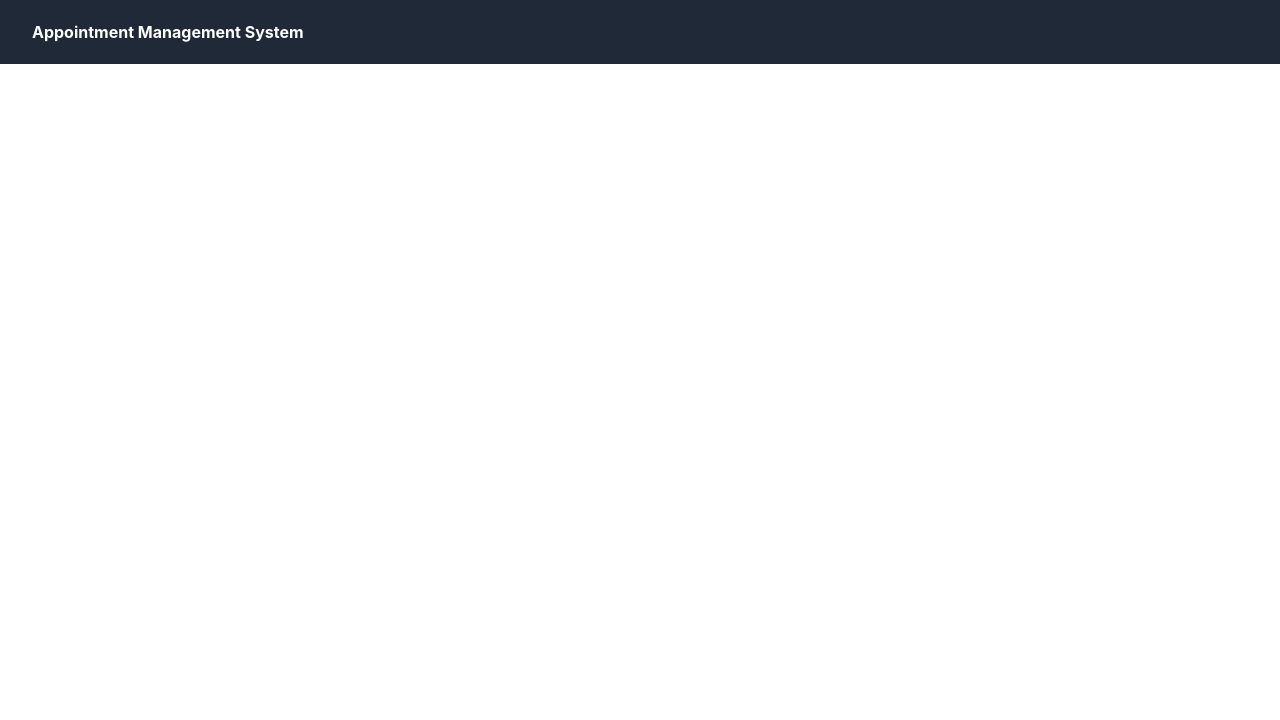
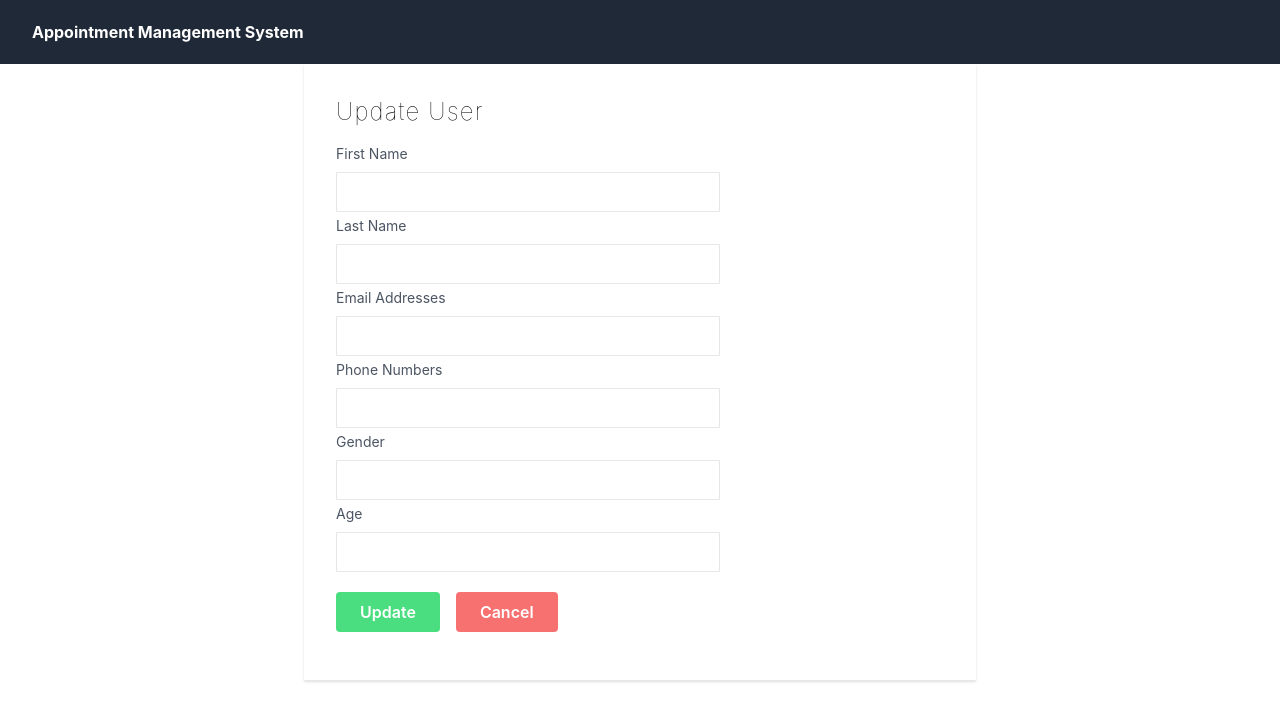
Before and after one commit to sunishaarora/appointment-system-ui, a React (Create React App) app: page /editUser/1/1 in a window 1280 px wide. Shown: the top 720 px of the page. Built offline with nearby package versions, Linux system fonts and the light colour scheme.

Commit message:
created user interface for users

```diff
--- a/src/App.js
+++ b/src/App.js
@@ -3,6 +3,7 @@ import "./App.css";
 import AddUser from "./components/AddUser";
 import UserList from "./components/UserList";
 import Navbar from "./components/Navbar";
+import UpdateUser from "./components/UpdateUser";
 
 function App() {
   return (
@@ -14,6 +15,7 @@ function App() {
           <Route path="/" element={<UserList />}></Route>
           <Route path="/userList" element={<UserList />} />
           <Route path="/addUser" element={<AddUser />} />
+          <Route path="/editUser/:firstName/:lastName" element={<UpdateUser />} />
         </Routes>
       </BrowserRouter>
 
--- /dev/null
+++ b/src/components/UpdateUser.js
@@ -0,0 +1,147 @@
+import React, { useEffect, useState } from "react";
+import { useNavigate, useParams } from "react-router-dom";
+import UserService from "../services/UserService";
+
+const UpdateUser = () => {
+  const { userId } = useParams();
+  const navigate = useNavigate();
+  const [user, setUser] = useState({
+    userId: userId,
+    firstName: "",
+    lastName: "",
+    emailAddresses: "",
+    phoneNumbers: "",
+    gender: "",
+    age: "",
+  });
+
+  const handleChange = (e) => {
+    const { name, value } = e.target;
+    setUser((prevUser) => ({
+      ...prevUser,
+      [name]: value,
+    }));
+  };
+
+
+  useEffect(() => {
+    const fetchData = async () => {
+      try {
+        const response = await UserService.getUserById(userId);
+        setUser(response.data);
+      } catch (error) {
+        console.log(error);
+      }
+    };
+    fetchData();
+  }, [userId]);
+
+  const updateUser = (e) => {
+    e.preventDefault();
+    UserService.updateUser(user.userId, user) // Pass the userId and user object
+      .then((response) => {
+        navigate("/userList");
+      })
+      .catch((error) => {
+        console.log(error);
+      });
+  };
+
+
+  return (
+    <div className="flex max-w-2xl mx-auto shadow border-b">
+      <div className="px-8 py-8">
+        <div className="font-thin text-2xl tracking-wider">
+          <h1>Update User</h1>
+        </div>
+        <div className="items-center justify-center h-14 w-full my-4">
+          <label className="block text-gray-600 text-sm font-normal">
+            First Name
+          </label>
+          <input
+            type="text"
+            name="firstName"
+            value={user.firstName}
+            onChange={handleChange}
+            className="h-10 w-96 border mt-2 px-2 py-2"
+          />
+        </div>
+        <div className="items-center justify-center h-14 w-full my-4">
+          <label className="block text-gray-600 text-sm font-normal">
+            Last Name
+          </label>
+          <input
+            type="text"
+            name="lastName"
+            value={user.lastName}
+            onChange={handleChange}
+            className="h-10 w-96 border mt-2 px-2 py-2"
+          />
+        </div>
+        <div className="items-center justify-center h-14 w-full my-4">
+          <label className="block text-gray-600 text-sm font-normal">
+            Email Addresses
+          </label>
+          <input
+            type="email"
+            name="emailAddresses"
+            value={user.emailAddresses}
+            onChange={handleChange}
+            className="h-10 w-96 border mt-2 px-2 py-2"
+          />
+        </div>
+        <div className="items-center justify-center h-14 w-full my-4">
+          <label className="block text-gray-600 text-sm font-normal">
+            Phone Numbers
+          </label>
+          <input
+            type="text"
+            name="phoneNumbers"
+            value={user.phoneNumbers}
+            onChange={handleChange}
+            className="h-10 w-96 border mt-2 px-2 py-2"
+          />
+        </div>
+        <div className="items-center justify-center h-14 w-full my-4">
+          <label className="block text-gray-600 text-sm font-normal">
+            Gender
+          </label>
+          <input
+            type="text"
+            name="gender"
+            value={user.gender}
+            onChange={handleChange}
+            className="h-10 w-96 border mt-2 px-2 py-2"
+          />
+        </div>
+        <div className="items-center justify-center h-14 w-full my-4">
+          <label className="block text-gray-600 text-sm font-normal">Age</label>
+          <input
+            type="text"
+            name="age"
+            value={user.age}
+            onChange={handleChange}
+            className="h-10 w-96 border mt-2 px-2 py-2"
+          />
+        </div>
+
+        <div className="items-center justify-center h-14 w-full my-4 space-x-4 pt-4">
+          <button
+            onClick={updateUser}
+            className="rounded text-white font-semibold bg-green-400 hover:bg-green-700 py-2 px-6"
+          >
+            Update
+          </button>
+          <button
+            onClick={() => navigate("/userList")}
+            className="rounded text-white font-semibold bg-red-400 hover:bg-red-700 py-2 px-6"
+          >
+            Cancel
+          </button>
+        </div>
+      </div>
+    </div>
+  );
+};
+
+export default UpdateUser;
--- /dev/null
+++ b/src/components/User.js
@@ -0,0 +1,50 @@
+import React from "react";
+import { useNavigate } from "react-router-dom";
+
+const User = ({ user, deleteUser }) => {
+  const navigate = useNavigate();
+
+  const editUser = (e, firstName, lastName) => {
+    e.preventDefault();
+    navigate(`/editUser/${firstName}/${lastName}`);
+  };
+
+  return (
+    <tr>
+      <td className="text-left px-6 py-4 whitespace-nowrap">
+        <div className="text-sm text-gray-500">{user.firstName}</div>
+      </td>
+      <td className="text-left px-6 py-4 whitespace-nowrap">
+        <div className="text-sm text-gray-500">{user.lastName}</div>
+      </td>
+      <td className="text-left px-6 py-4 whitespace-nowrap">
+        <div className="text-sm text-gray-500">{user.emailAddresses}</div>
+      </td>
+      <td className="text-left px-6 py-4 whitespace-nowrap">
+        <div className="text-sm text-gray-500">{user.phoneNumbers}</div>
+      </td>
+      <td className="text-left px-6 py-4 whitespace-nowrap">
+        <div className="text-sm text-gray-500">{user.gender}</div>
+      </td>
+      <td className="text-left px-6 py-4 whitespace-nowrap">
+        <div className="text-sm text-gray-500">{user.age}</div>
+      </td>
+      <td className="text-right px-6 py-4 whitespace-nowrap font-medium text-sm">
+        <a
+          onClick={(e) => editUser(e, user.firstName, user.lastName)}
+          className="text-indigo-600 hover:text-indigo-800 px-4 hover:cursor-pointer"
+        >
+          Edit
+        </a>
+        <a
+          onClick={(e) => deleteUser(e, user.userId)}
+          className="text-indigo-600 hover:text-indigo-800 hover:cursor-pointer"
+        >
+          Delete
+        </a>
+      </td>
+    </tr>
+  );
+};
+
+export default User;
--- a/src/components/UserList.js
+++ b/src/components/UserList.js
@@ -1,6 +1,7 @@
 import React, { useEffect, useState } from "react";
 import { useNavigate } from "react-router-dom";
 import UserService from "../services/UserService";
+import User from "./User";
 
 function UserList() {
   const navigate = useNavigate();
@@ -21,6 +22,24 @@ function UserList() {
     };
     fetchData();
   }, []);
+
+  const deleteUser = (e, userId) => {
+    e.preventDefault();
+    UserService.deleteUser(userId)
+      .then(() => {
+        setUsers((prevUsers) =>
+          prevUsers.filter((user) => user.userId !== userId)
+        );
+      })
+      .catch((error) => {
+        console.log(error);
+      });
+  };
+
+  const editUser = (e, firstName, lastName) => {
+    e.preventDefault();
+    navigate(`/editUser/${firstName}/${lastName}`);
+  };
 
   return (
     <div className="container mx-auto my-8">
@@ -60,33 +79,22 @@ function UserList() {
               </th>
             </tr>
           </thead>
-          {!loading && (
+          {!loading && users.length > 0 ? (
             <tbody className="bg-white">
               {users.map((user) => (
-                <tr key={user.userId}>
-                  <td className="text-left px-6 py-4 whitespace-nowrap">
-                    <div className="text-sm text-gray-500">{user.firstName}</div>
-                  </td>
-                  <td className="text-left px-6 py-4 whitespace-nowrap">
-                    <div className="text-sm text-gray-500">{user.lastName}</div>
-                  </td>
-                  <td className="text-left px-6 py-4 whitespace-nowrap">
-                    <div className="text-sm text-gray-500">{user.emailAddresses}</div>
-                  </td>
-                  <td className="text-left px-6 py-4 whitespace-nowrap">
-                    <div className="text-sm text-gray-500">{user.phoneNumbers}</div>
-                  </td>
-                  <td className="text-left px-6 py-4 whitespace-nowrap">
-                    <div className="text-sm text-gray-500">{user.gender}</div>
-                  </td>
-                  <td className="text-left px-6 py-4 whitespace-nowrap">
-                    <div className="text-sm text-gray-500">{user.age}</div>
-                  </td>
-                  <td className="text-right px-6 py-4 whitespace-nowrap">
-                    {/* Add actions for edit and delete */}
-                  </td>
-                </tr>
+                <User
+                  user={user}
+                  deleteUser={deleteUser}
+                  editUser={editUser} // Add the editUser prop
+                  key={user.userId}
+                />
               ))}
+            </tbody>
+          ) : (
+            <tbody>
+              <tr>
+                <td colSpan="7">No users found.</td>
+              </tr>
             </tbody>
           )}
         </table>
--- a/src/services/UserService.js
+++ b/src/services/UserService.js
@@ -9,6 +9,15 @@ class UserService {
   getUsers() {
     return axios.get(USER_API_BASE_URL + "/users");
   }
+  deleteUser(userId){
+    return axios.delete(USER_API_BASE_URL + "/deleteUser/" + userId)
+  }
+  updateUser(userId){
+    return axios.put(USER_API_BASE_URL + "/updateUser/" + userId)
+  }
+  getUserByName(firstName, lastName){
+    return axios.get(USER_API_BASE_URL + "/user/search/" + firstName + "/" + lastName)
+  }
 
 }
 
```
Also changed, not shown: 2 other files (tests, documents, lock files or other folders).
